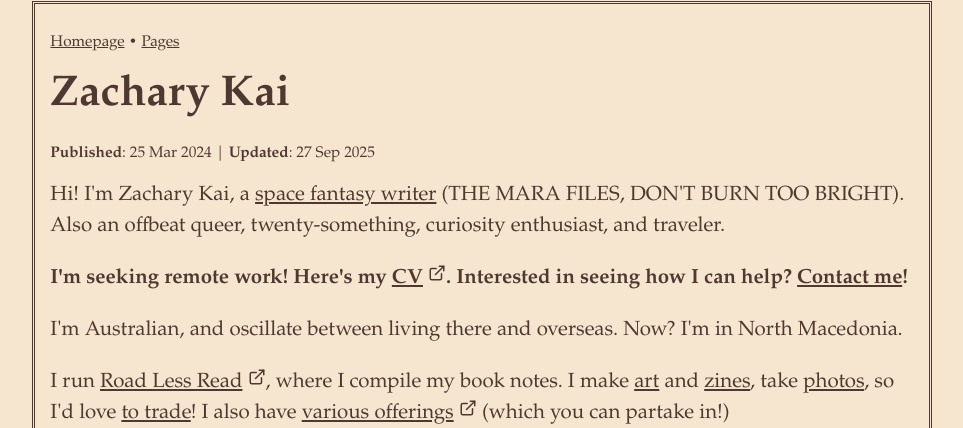
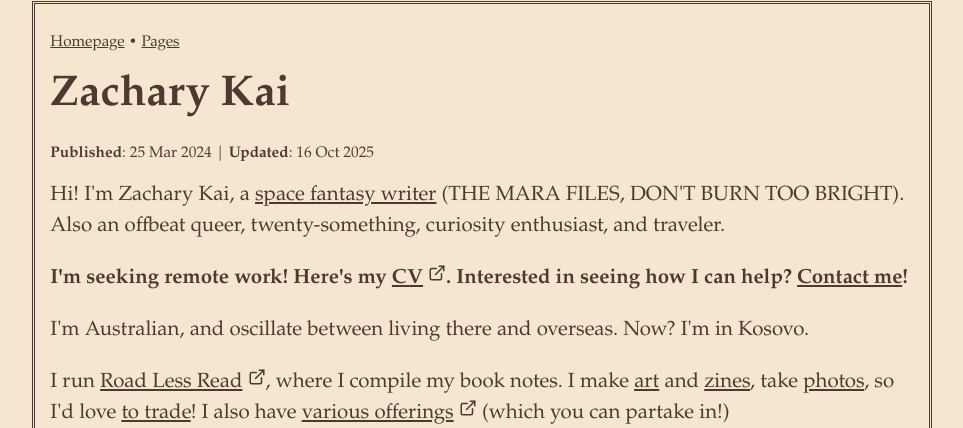
Before and after one commit to zk-codes/site, a PHP site: page / in a window 1280 px wide. Shown: the part 182-610 px from the top of the page, without its empty margins (158-1121 px from the left). Run offline with PHP 8.4, Linux system fonts and the light colour scheme.

Commit message:
Changed location.

```diff
--- a/about.html
+++ b/about.html
@@ -16,7 +16,7 @@
         <!-- Page Info -->
         <title>About | Zachary Kai</title>
         <meta name="date" content="2024-06-26">
-        <meta name="last-modified" content="2025-09-13">
+        <meta name="last-modified" content="2025-10-16">
         <meta name="description" content="Herein you'll find everything you wanted (and perhaps what you didn't know you wanted) to know about me. What is an about page without self-examination?">
     </head>
 
@@ -42,7 +42,7 @@
                 <h1 class="p-name">About</h1>
                 <p class="essentials">
                     <strong>Published</strong>: <time class="dt-published" datetime="2024-06-26">26 Jun 2024</time> |
-                    <strong>Updated</strong>: <time class="dt-modified" datetime="2025-08-13">13 Sep 2025</time>
+                    <strong>Updated</strong>: <time class="dt-modified" datetime="2025-10-16">16 Oct 2025</time>
                 </p>
             </header>
 
@@ -52,7 +52,7 @@
                 <!-- Introduction -->
                 <p id="top" class="p-summary">Hi! I'm Zachary Kai: 20-something, queer (he/him,) and neurodivergent. I love reading, making, learning, listening to music, and traveling. I write fiction about a life in the stars.</p>
                 <p><strong>I'm actively seeking new remote work opportunities! Here's my <a href="/cv">CV/resume</a>. If I'd be a good fit for your organization or project, <a href="/hello">contact me</a></strong>.</p>
-                <p>I'm Australian, and oscillate between living there and overseas. Now? I'm in North Macedonia.</p>
+                <p>I'm Australian, and oscillate between living there and overseas. Now? I'm in Kosovo.</p>
 
                 <!-- Pictures -->
                 <section class="image-group">
--- a/index.php
+++ b/index.php
@@ -16,7 +16,7 @@
         <!-- Page Info -->
         <title>Zachary Kai</title>
         <meta name="date" content="2024-03-25">
-        <meta name="last-modified" content="2025-09-27">
+        <meta name="last-modified" content="2025-10-16">
         <meta name="description" content="Hi! I'm Zachary Kai, a scifi writer, and the sole operator of Road Less Read. Also an offbeat queer, twenty-something, curiosity enthusiast, and traveler.">
     </head>
 
@@ -38,7 +38,7 @@
                 <h1 class="p-name">Zachary Kai</h1>
                 <p class="essentials">
                     <strong>Published</strong>: <time class="dt-published" datetime="2024-03-25">25 Mar 2024</time> |
-                    <strong>Updated</strong>: <time class="dt-modified" datetime="2025-09-17">27 Sep 2025</time>
+                    <strong>Updated</strong>: <time class="dt-modified" datetime="2025-10-16">16 Oct 2025</time>
                 </p>
             </header>
 
@@ -50,7 +50,7 @@
 
                 <!-- More About Me + Links -->
                 <p><strong>I'm seeking remote work! Here's my <a href="https://lunaseeker.com/cv" rel="noopener">CV</a>. Interested in seeing how I can help? <a href="/hello">Contact me</a>!</strong></p>
-                <p>I'm Australian, and oscillate between living there and overseas. Now? I'm in North Macedonia.</p>
+                <p>I'm Australian, and oscillate between living there and overseas. Now? I'm in Kosovo.</p>
                 <p>I run <a href="https://www.roadlessread.com/" rel="noopener">Road Less Read</a>, where I compile my book notes. I make <a href="/art">art</a> and <a href="/zines">zines</a>, take <a href="/photos">photos</a>, so I'd love <a href="/hello#trade">to trade</a>! I also have <a href="/workshops" rel="noopener">various offerings</a> (which you can partake in!)</p>
                 <p>See: <a href="/about">about me</a>, <a href="/now">what I'm working on</a>, <a href="/search">search the site</a>, and <a href="/sitemap">the sitemap</a> for everything else.</p>
                 <p id="rel-me">Meeting folks is a delight! <a href="/hello">Contact me</a>, <a href="/guestbook">sign the guestbook</a>, or <a href="/unoffice-hours">book an UnOffice Hours call</a>.</p>
--- a/now.html
+++ b/now.html
@@ -16,7 +16,7 @@
         <!-- Page Info -->
         <title>Now | Zachary Kai</title>
         <meta name="date" content="2024-07-12">
-        <meta name="last-modified" content="2025-05-23">
+        <meta name="last-modified" content="2025-10-16">
         <meta name="description" content="Herein you'll find what I'm currently working on. Any projects I'm doing, what I'm writing, reading, learning, and looking forward to.">
     </head>
 
@@ -38,7 +38,7 @@
                 <h1 class="p-name">What I'm Doing Now</h1>
                 <p class="essentials">
                     <strong>Published</strong>: <time class="dt-published" datetime="2024-07-12">12 Jul 2024</time> |
-                    <strong>Updated</strong>: <time class="dt-modified" datetime="2025-09-24">24 Sep 2025</time>
+                    <strong>Updated</strong>: <time class="dt-modified" datetime="2025-10-16">16 Oct 2025</time>
                 </p>
             </header>
 
@@ -48,7 +48,7 @@
                 <!-- Introduction -->
                 <p id="top" class="p-summary">My contribution to /now, compiled by Derek Sivers. <a href="https://nownownow.com/" rel="noopener">See more folks' here</a>. This is what I'm currently working on. (<a href="https://web.archive.org/web/20250000000000*/https://zacharykai.net/now" rel="noopener">Archived versions</a>.)</p>
                 <p><strong>I'm actively seeking new remote work opportunites! Here's my <a href="https://lunaseeker.com/cv" rel="noopener">CV</a>. If I'd be a good fit for your organization or project, <a href="/helloai.net">contact me</a></strong>!</p>
-                <p>I'm Australian, and oscillate between living there and overseas. Now? I'm in North Macedonia.</p>
+                <p>I'm Australian, and oscillate between living there and overseas. Now? I'm in Kosovo.</p>
 
                 <section>
                     <!-- Currently Working On -->
```
